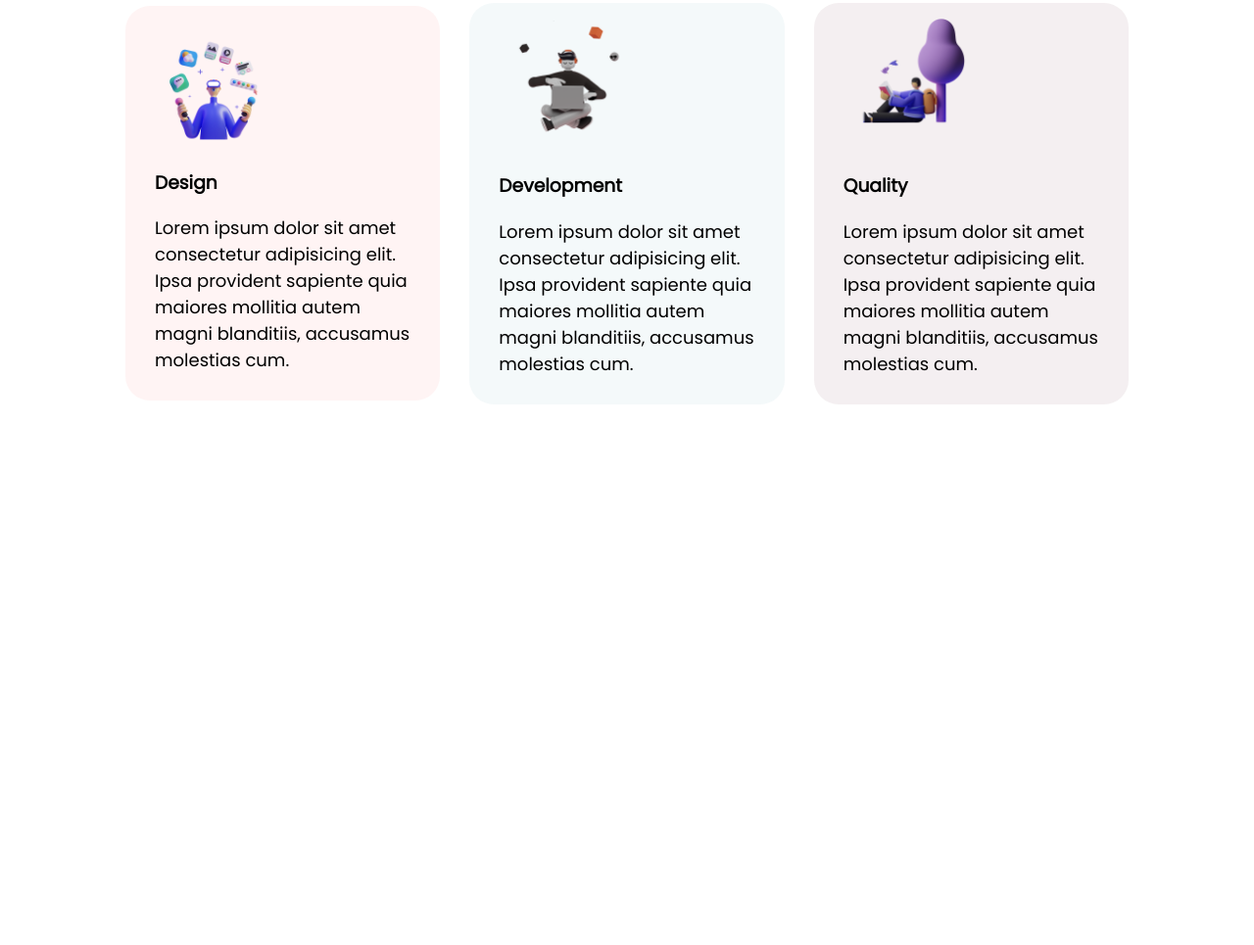
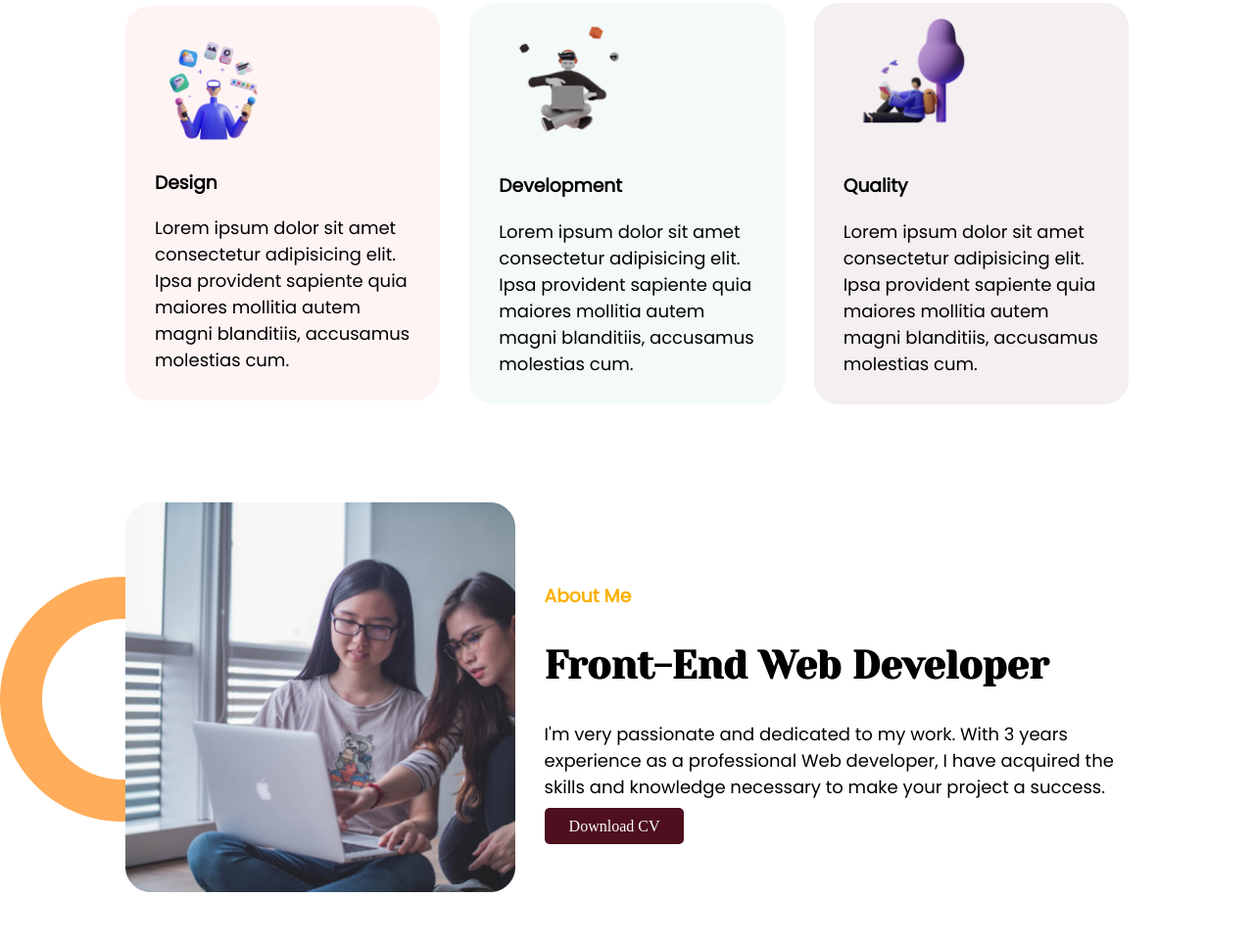
Before and after one commit to alihaider-dev/assignment-1, a plain HTML site: page index.html in a window 1280 px wide. Shown: the part 659-1624 px from the top of the page at 98% size. Before the commit the page ends 1122 px from the top, so only its background shows below. Drawn offline with Linux system fonts and the light colour scheme.

Commit message:
About Secton Added

```diff
--- a/css/style.css
+++ b/css/style.css
@@ -40,7 +40,7 @@ p {
   border-image: linear-gradient(#4e0f1f, #fbb000) 10;
   padding-left: 5px;
 }
-.header-section .button-link {
+.button-link {
   background-color: #4e0f1f;
   color: white;
   text-decoration: none;
@@ -63,7 +63,6 @@ p {
   padding: 10px 30px;
   border-radius: 25px;
   min-height: 370px;
-  /* text-align: justify; */
 }
 .service-section .item-1,
 .item-2 {
@@ -82,3 +81,26 @@ p {
   max-width: 140px;
   max-height: 140px;
 }
+
+/* About Section Style */
+.about-section {
+  background-image: url(/images/shapes/shape-1.png);
+  background-repeat: no-repeat;
+  background-size: 250px;
+  background-position: left center;
+}
+.about-section .avatar {
+  padding-right: 30px;
+}
+.about-section .avatar img {
+  width: 100%;
+}
+.about-section .text {
+  width: 100%;
+}
+.about-section .col-1 {
+  width: 40%;
+}
+.about-section .col-3 {
+  width: 60%;
+}
--- a/index.html
+++ b/index.html
@@ -13,7 +13,7 @@
       rel="stylesheet"
     />
     <!-- Stylesheet -->
-    <link rel="stylesheet" href="css/style.css" />
+    <link rel="stylesheet" href="/css/style.css" />
   </head>
   <body>
     <!-- Header Section -->
@@ -85,5 +85,25 @@
         </div>
       </div>
     </section>
+    <!-- About Section -->
+    <section class="about-section">
+      <div class="container">
+        <div class="content">
+          <div class="avatar col-1">
+            <img src="/images/pictures/coding.png" alt="" />
+          </div>
+          <div class="text col-3">
+            <h3><span class="yellow">About Me</span></h3>
+            <h1>Front-End Web Developer</h1>
+            <p>
+              I'm very passionate and dedicated to my work. With 3 years
+              experience as a professional Web developer, I have acquired the
+              skills and knowledge necessary to make your project a success.
+            </p>
+            <a class="button-link" href="#">Download CV</a>
+          </div>
+        </div>
+      </div>
+    </section>
   </body>
 </html>
```
